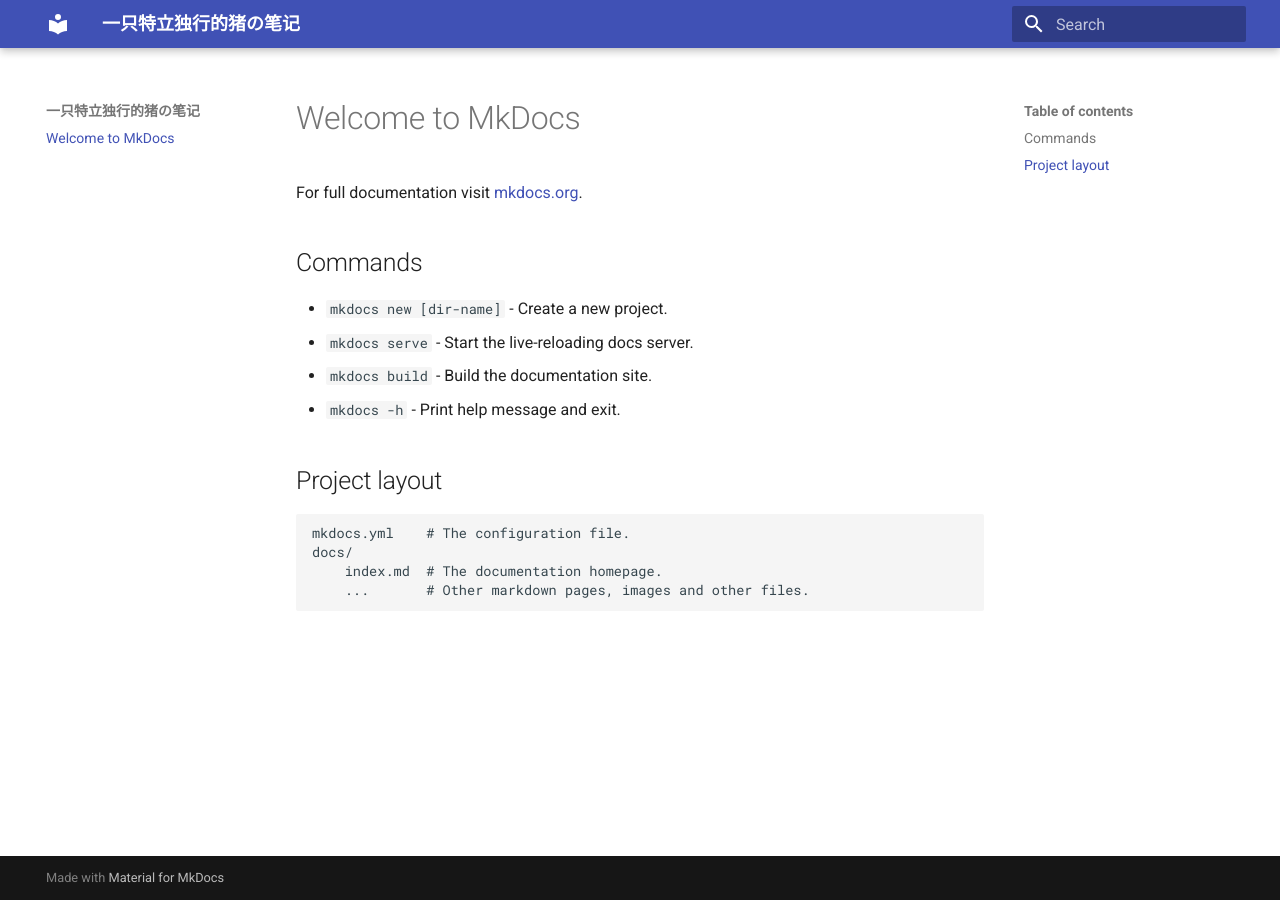
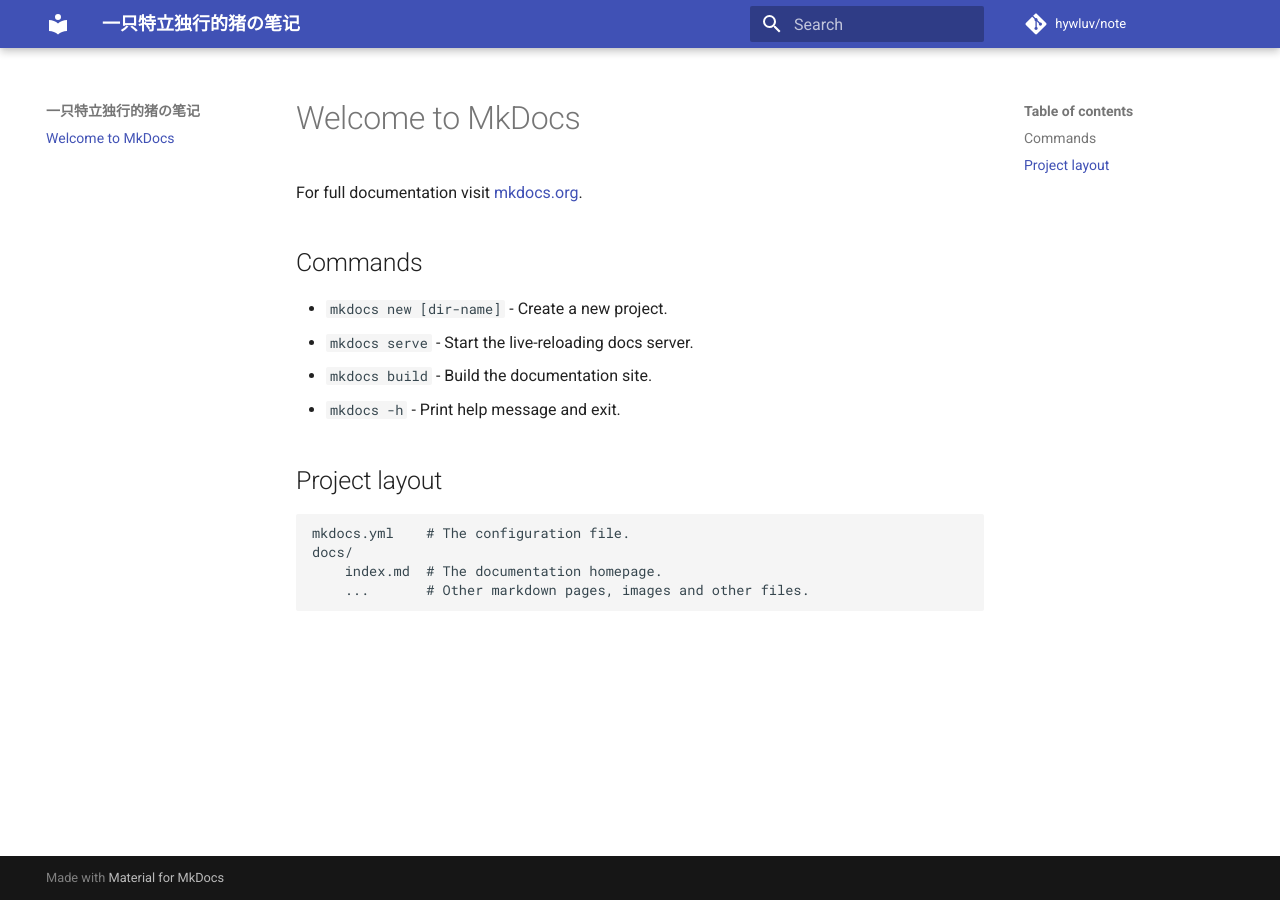
Before and after one commit to hywluv/note, an MkDocs documentation site: the page built from docs/index.md, in a window 1280 px wide. Built offline with MkDocs 1.6.1 and Material for MkDocs 9.7.7, drawn with Linux system fonts in a browser that asks for light colours; comment, search, counter and statistics services are not loaded.

Commit message:
[update] bind domain

```diff
--- a/mkdocs.yml
+++ b/mkdocs.yml
@@ -1,4 +1,6 @@
 site_name: 一只特立独行的猪の笔记
-site_url: https://hywluv.github.io/note
+site_url: https://note.starrism.me
+repo_name: hywluv/note
+repo_url: https://github.com/hywluv/note
 theme:
   name: material
```
